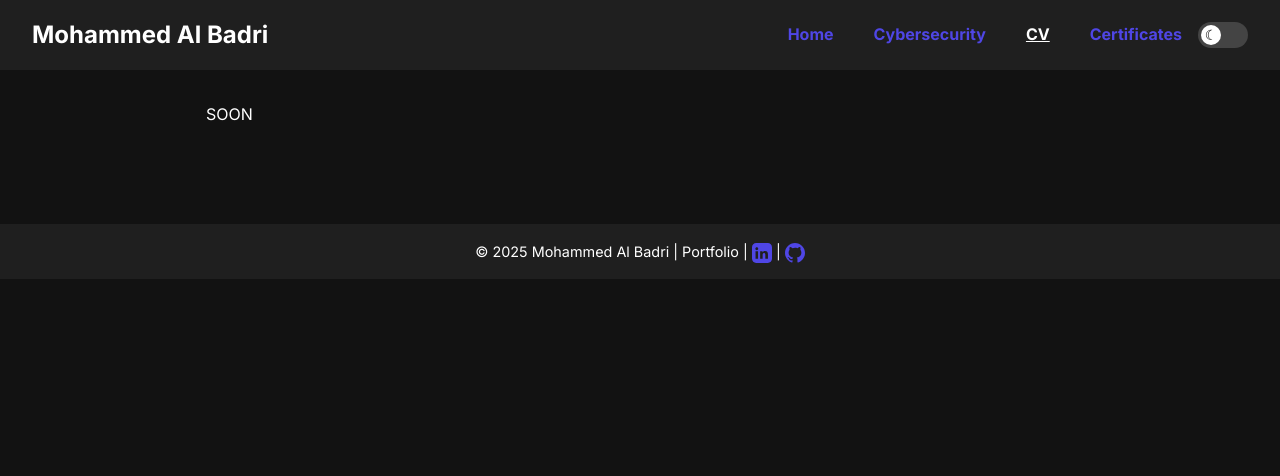
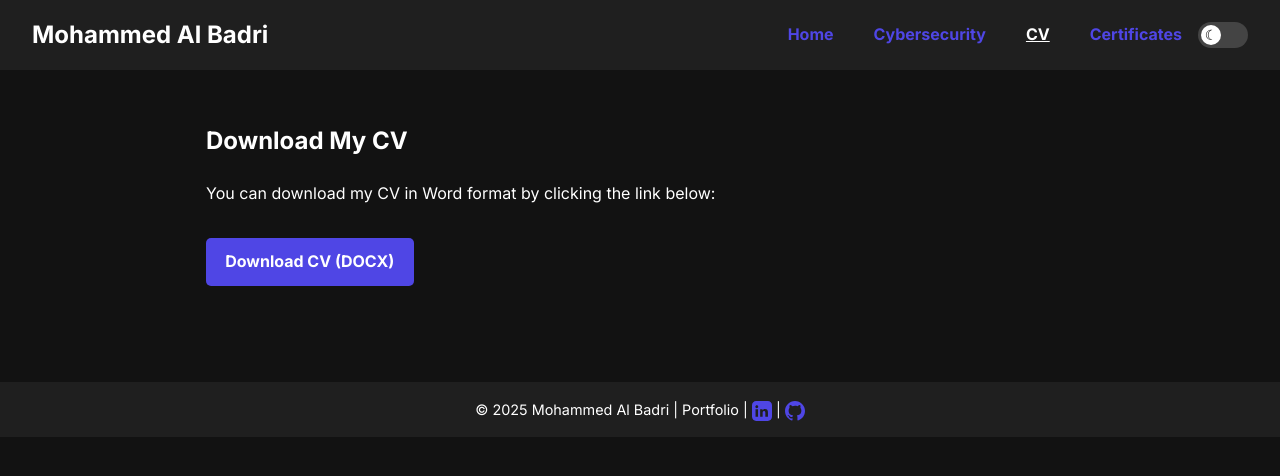
Before and after one commit to RealMohd/My-Site, a plain HTML site: page cv.html in a window 1280 px wide. Drawn offline with Linux system fonts and the light colour scheme.

Commit message:
Update cv.html

```diff
--- a/cv.html
+++ b/cv.html
@@ -331,6 +331,25 @@
         display: flex;
       }
     }
+
+    /* Added CV Download Link styles */
+    .download-link {
+      display: inline-block;
+      background-color: var(--accent);
+      color: white;
+      padding: 0.7rem 1.2rem;
+      border-radius: 5px;
+      font-weight: 700;
+      text-decoration: none;
+      transition: background-color 0.3s ease;
+      margin-top: 1rem;
+    }
+
+    .download-link:hover,
+    .download-link:focus {
+      background-color: #3b3bbd;
+      outline: none;
+    }
   </style>
 </head>
 <body>
@@ -357,7 +376,13 @@
   </header>
 
   <main class="container">
-SOON
+    <section class="cv-download">
+      <h2>Download My CV</h2>
+      <p>You can download my CV in Word format by clicking the link below:</p>
+      <a href="Mohammed%20Al%20Badri%20-%20CV.docx" download target="_blank" rel="noopener noreferrer" class="download-link">
+        Download CV (DOCX)
+      </a>
+    </section>
   </main>
 
   <footer>
```
